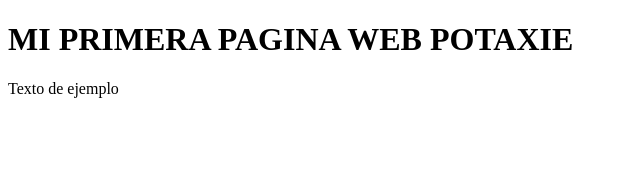
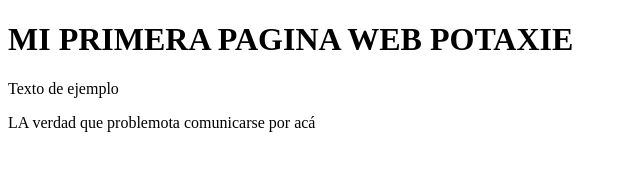
Before and after one commit to Nicoleeeeeeeeeeeeeeeeee/Sesi-n-3-06-08-25, a plain HTML site: page index.html in a window 1280 px wide. Shown: the whole page, without its empty margins (0-640 px from the left). Drawn offline with Linux system fonts and the light colour scheme.

Commit message:
Nuevo nuevo commit para poder ver en el git un nuevo Pus Request

```diff
--- a/index.html
+++ b/index.html
@@ -8,6 +8,7 @@
 <body>
     <h1>MI PRIMERA PAGINA WEB POTAXIE</h1>
     <p>Texto de ejemplo</p>
+    <p>LA verdad que problemota comunicarse por acá</p>
 
 </body>
 </html>
```
